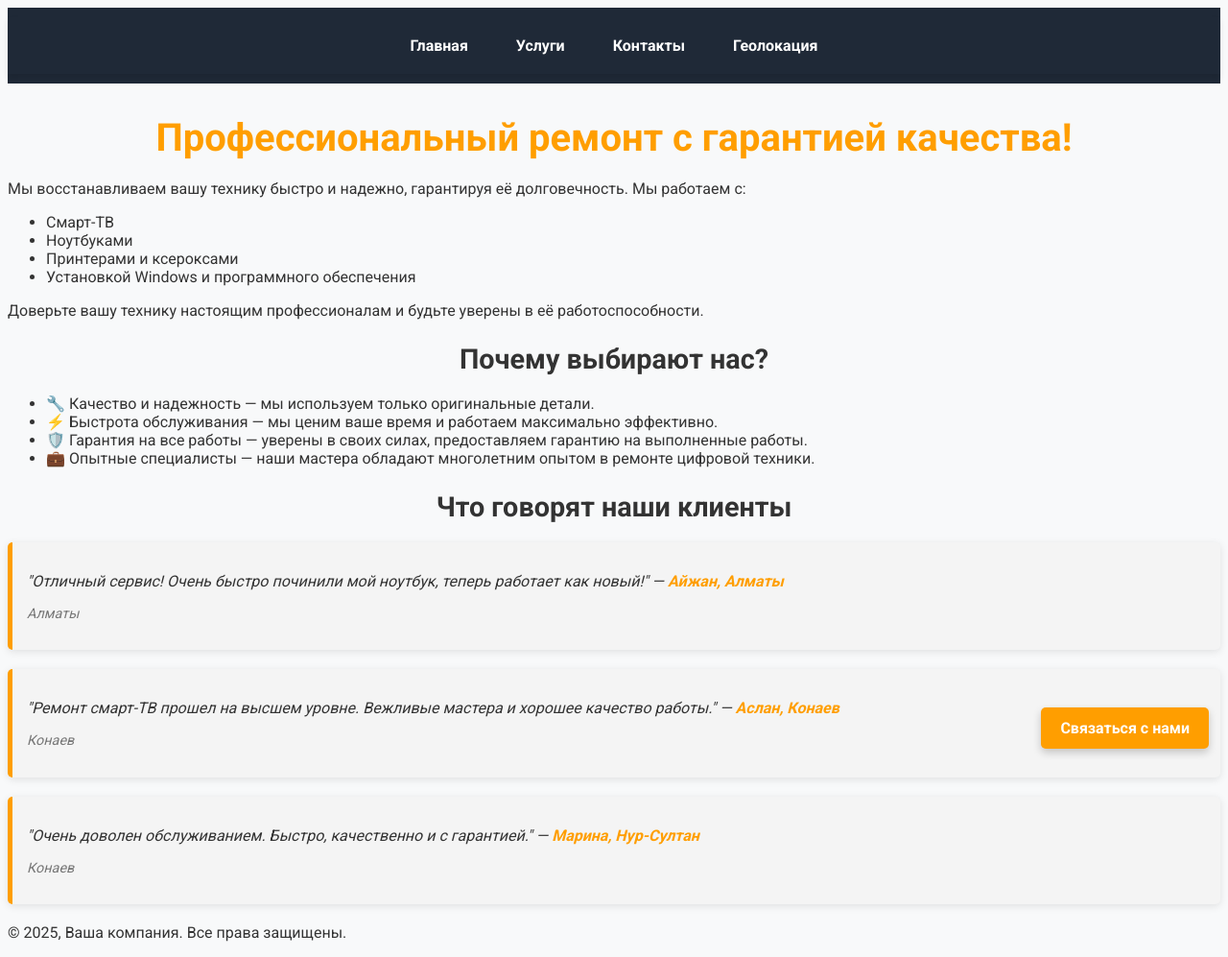
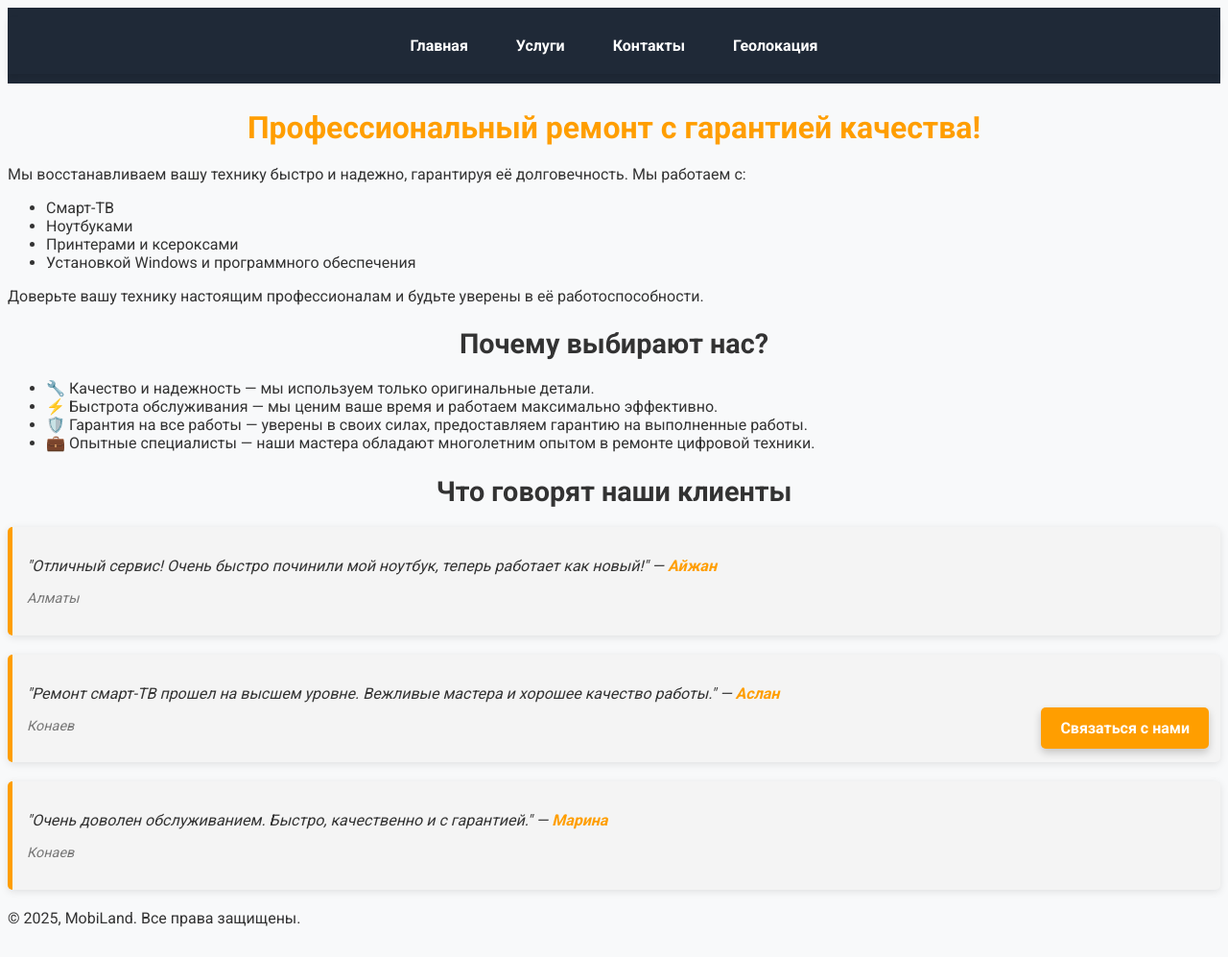
Before and after one commit to LemonRamis/MobiLand, a plain HTML site: page index.html in a window 1280 px wide. Shown: the whole page at 96% size. Drawn offline with Linux system fonts and the light colour scheme.

Commit message:
Update index.html

```diff
--- a/index.html
+++ b/index.html
@@ -33,7 +33,7 @@
             color: #777;
         }
 
-        /* Стили для выделения заголовков */
+        /* Стили для заголовков */
         h2 {
             color: #333;
             font-size: 1.8em;
@@ -44,7 +44,7 @@
         /* Добавление акцентов в дизайне */
         .welcome-section h1 {
             color: #ff9e00; /* Оранжевый цвет для заголовка */
-            font-size: 2.5em;
+            font-size: 2em; /* Уменьшенный размер шрифта */
             text-align: center;
             margin-bottom: 20px;
         }
@@ -106,15 +106,15 @@
         <h2>Что говорят наши клиенты</h2>
         <div class="reviews-container">
             <div class="review-item">
-                <p>"Отличный сервис! Очень быстро починили мой ноутбук, теперь работает как новый!" — <span class="customer-name">Айжан, Алматы</span></p>
+                <p>"Отличный сервис! Очень быстро починили мой ноутбук, теперь работает как новый!" — <span class="customer-name">Айжан</span></p>
                 <p class="customer-location">Алматы</p>
             </div>
             <div class="review-item">
-                <p>"Ремонт смарт-ТВ прошел на высшем уровне. Вежливые мастера и хорошее качество работы." — <span class="customer-name">Аслан, Конаев</span></p>
+                <p>"Ремонт смарт-ТВ прошел на высшем уровне. Вежливые мастера и хорошее качество работы." — <span class="customer-name">Аслан</span></p>
                 <p class="customer-location">Конаев</p>
             </div>
             <div class="review-item">
-                <p>"Очень доволен обслуживанием. Быстро, качественно и с гарантией." — <span class="customer-name">Марина, Нур-Султан</span></p>
+                <p>"Очень доволен обслуживанием. Быстро, качественно и с гарантией." — <span class="customer-name">Марина</span></p>
                 <p class="customer-location">Конаев</p>
             </div>
         </div>
@@ -125,7 +125,7 @@
     </div>
 
     <footer>
-        <p>© 2025, Ваша компания. Все права защищены.</p>
+        <p>© 2025, MobiLand. Все права защищены.</p>
     </footer>
 </body>
 </html>
```
